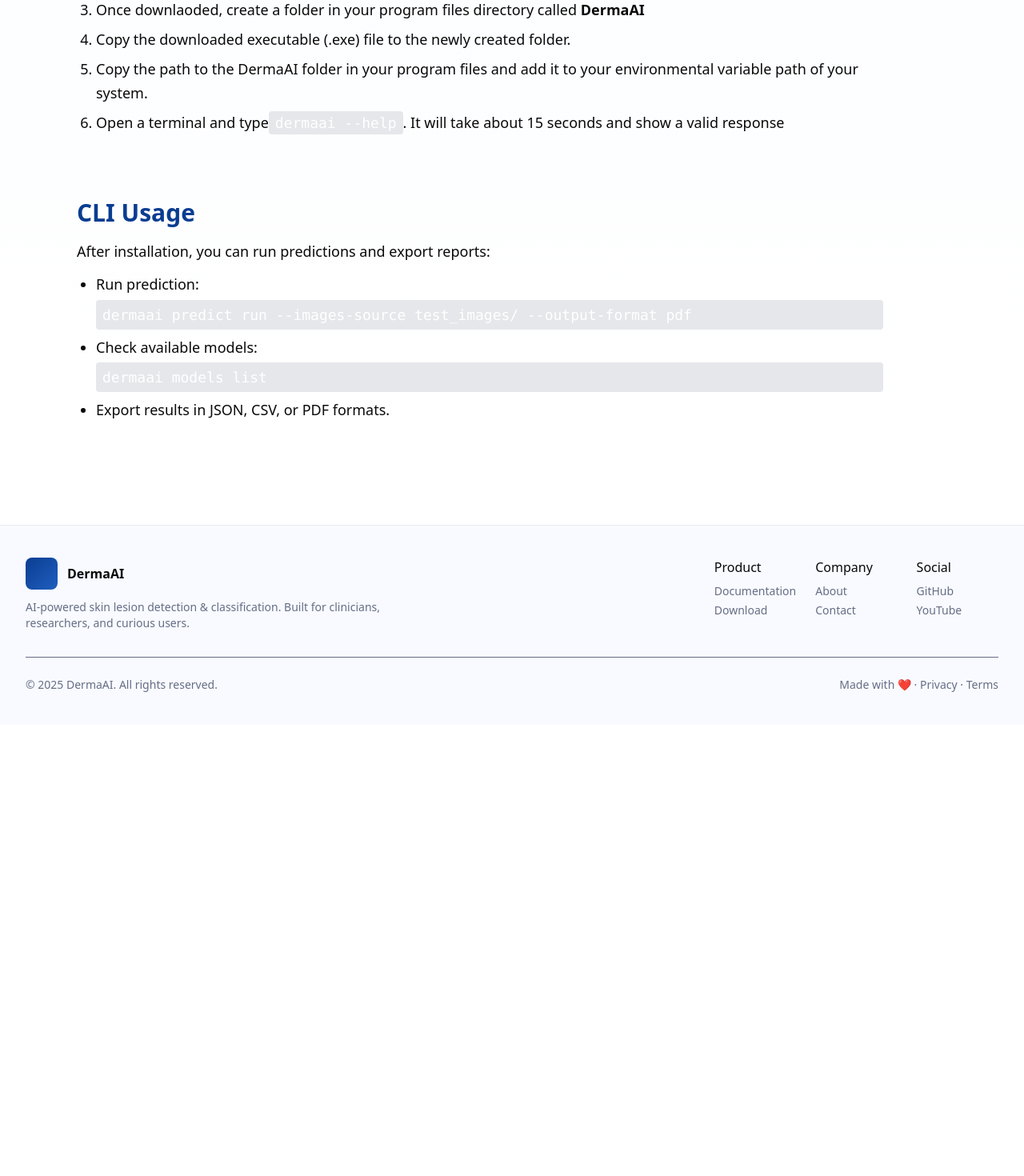
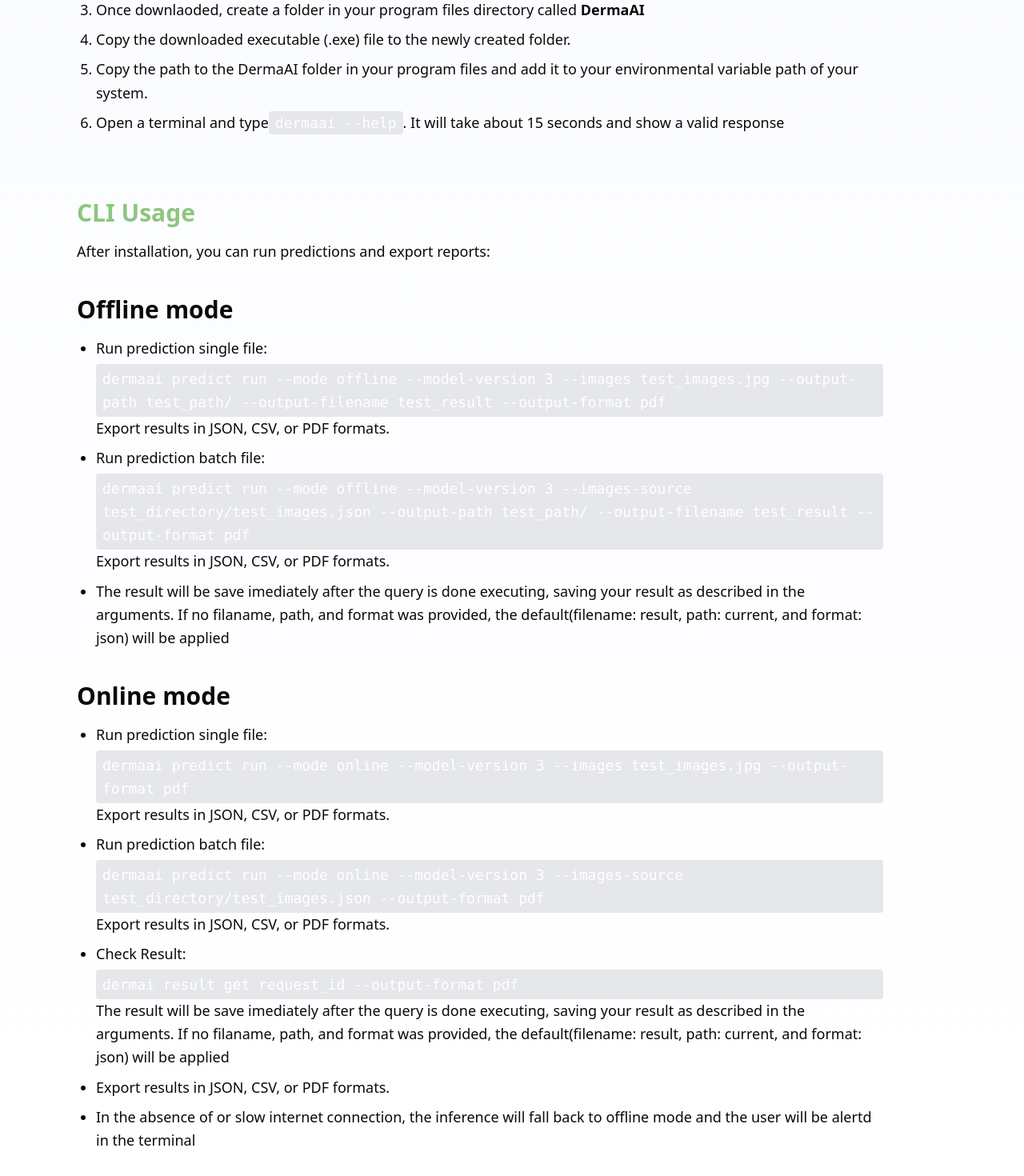
Before and after one commit to NganeEmmanuel/DemaWeb, a React (Vite) app in the folder dermaweb/: page /docs in a window 1280 px wide. Shown: the part 1320-2790 px from the top of the page at 80% size. Before the commit the page ends 2226 px from the top, so only its background shows below. Built offline with nearby package versions, Linux system fonts and the light colour scheme.

Commit message:
updating the docs and theme colors

```diff
--- a/dermaweb/src/pages/Docs.jsx
+++ b/dermaweb/src/pages/Docs.jsx
@@ -226,20 +226,56 @@
               CLI Usage
             </h2>
             <p>After installation, you can run predictions and export reports:</p>
+            <h3 className="text-3xl font-semibold mb-4 mt-10">Offline mode</h3>
             <ul className="list-disc pl-6 mt-3 space-y-2">
               <li>
-                Run prediction:
+                Run prediction single file:
                 <code className="block bg-gray-200 dark:bg-gray-800 px-2 py-1 mt-1 rounded text-white">
-                  dermaai predict run --images-source test_images/ --output-format pdf
+                  dermaai predict run --mode offline --model-version 3 --images test_images.jpg  --output-path test_path/ --output-filename test_result --output-format pdf
                 </code>
+                Export results in JSON, CSV, or PDF formats.
               </li>
               <li>
-                Check available models:
+                Run prediction batch file:
                 <code className="block bg-gray-200 dark:bg-gray-800 px-2 py-1 mt-1 rounded text-white">
-                  dermaai models list
+                  dermaai predict run --mode offline --model-version 3 --images-source test_directory/test_images.json  --output-path test_path/ --output-filename test_result --output-format pdf
                 </code>
+
+                Export results in JSON, CSV, or PDF formats.
+              </li>
+              <li>
+                The result will be save imediately after the query is done executing, saving your result as described in the arguments. If no filaname, path, and format was provided, the default(filename: result, path: current, and format: json) will be applied
+              </li>
+            </ul>
+
+            <h3 className="text-3xl font-semibold mb-4 mt-10">Online mode</h3>
+            <ul className="list-disc pl-6 mt-3 space-y-2">
+              <li>
+                Run prediction single file:
+                <code className="block bg-gray-200 dark:bg-gray-800 px-2 py-1 mt-1 rounded text-white">
+                  dermaai predict run --mode online --model-version 3 --images test_images.jpg --output-format pdf
+                </code>
+
+                Export results in JSON, CSV, or PDF formats.
+              </li>
+              <li>
+                Run prediction batch file:
+                <code className="block bg-gray-200 dark:bg-gray-800 px-2 py-1 mt-1 rounded text-white">
+                  dermaai predict run --mode online --model-version 3 --images-source test_directory/test_images.json --output-format pdf
+                </code>
+
+                Export results in JSON, CSV, or PDF formats.
+              </li>
+              <li>
+                Check Result:
+                <code className="block bg-gray-200 dark:bg-gray-800 px-2 py-1 mt-1 rounded text-white">
+                  dermai result get request_id --output-format pdf
+                </code>
+
+                The result will be save imediately after the query is done executing, saving your result as described in the arguments. If no filaname, path, and format was provided, the default(filename: result, path: current, and format: json) will be applied
               </li>
               <li>Export results in JSON, CSV, or PDF formats.</li>
+              <li>In the absence of or slow internet connection, the inference will fall back to offline mode and the user will be alertd in the terminal</li>
             </ul>
           </section>
         </div>
--- a/dermaweb/src/utils/colors.js
+++ b/dermaweb/src/utils/colors.js
@@ -2,18 +2,18 @@
 // Central color tokens. Edit here to change palette globally.
 export const colors = {
   light: {
-    '--color-primary': '#0A3D91',        // dark blue
-    '--color-primary-2': '#1F5FBF',      // lighter accent blue
+    '--color-primary': '#27910a84',        // dark blue
+    '--color-primary-2': '#2b7c15ff',      // lighter accent blue
     '--color-bg': '#FFFFFF',
     '--color-surface': '#F8FAFF',
     '--color-text': '#0A0A0A',
     '--muted': '#666E85',
   },
   dark: {
-    '--color-primary': '#092A66',        // slightly darker for dark mode
-    '--color-primary-2': '#284A9F',
-    '--color-bg': '#081028',
-    '--color-surface': '#061428',
+    '--color-primary': '#27910a84',        // slightly darker for dark mode
+    '--color-primary-2': '#2b7c15ff',
+    '--color-bg': '#0c1f0784',
+    '--color-surface': '#0f2a0884',
     '--color-text': '#F3F6FB',
     '--muted': '#A9B2C8',
   },
```
